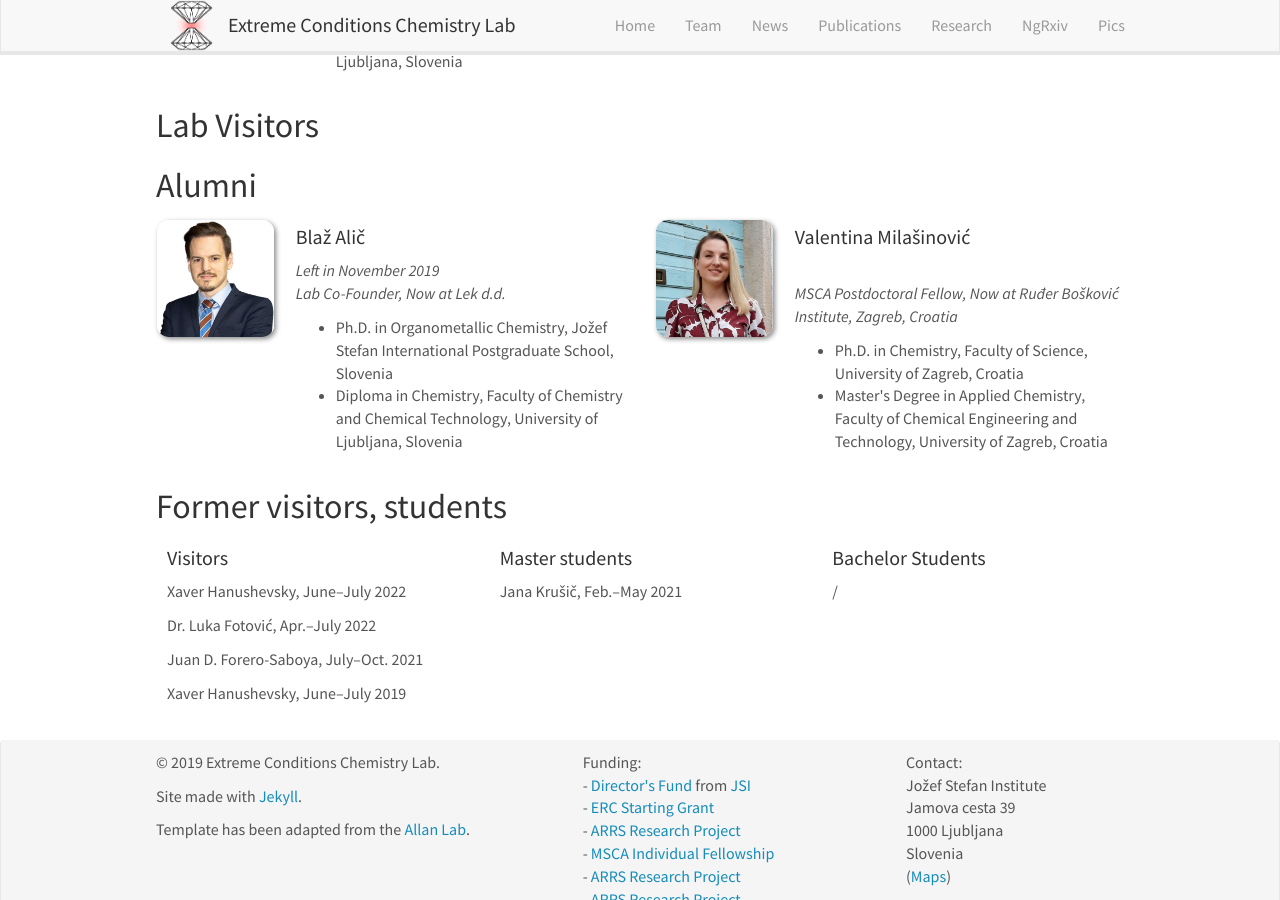
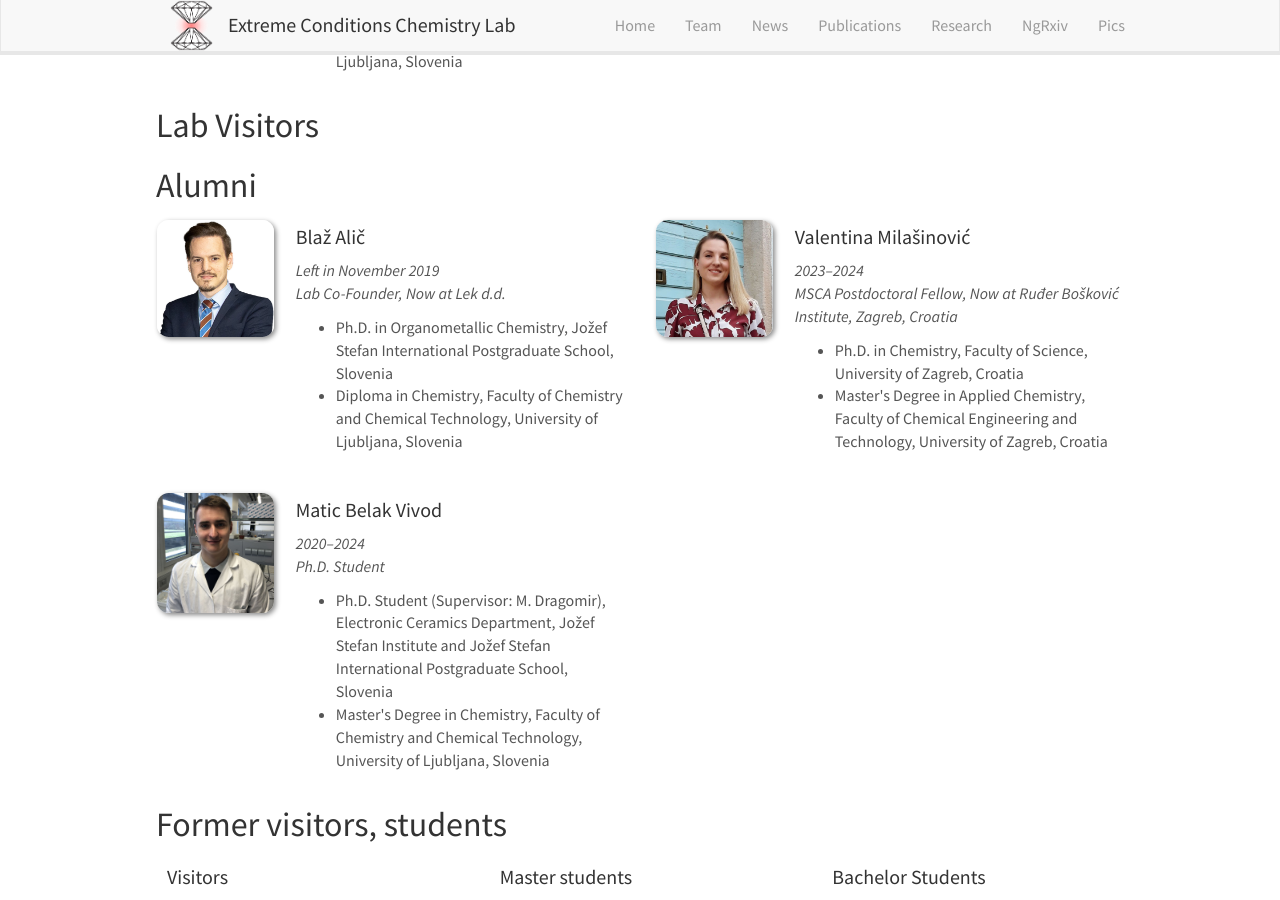
Before and after one commit to eccl-jsi/eccl-jsi.github.io, a Jekyll site: the page built from _pages/team.md, in a window 1280 px wide and 900 px high, scrolled down 1717 px. Built offline with Jekyll 4.4.1, drawn with Linux system fonts in a browser that asks for light colours; nearby versions of some CDN libraries.

Commit message:
Update alumni_members.yml

```diff
--- a/_data/alumni_members.yml
+++ b/_data/alumni_members.yml
@@ -11,9 +11,20 @@
 
 - name: Valentina Milašinović
   photo: Valentina.jpg
+  duration: 2023–2024
   info: MSCA Postdoctoral Fellow, Now at Ruđer Bošković Institute, Zagreb, Croatia
   email:
   ID: <a href='https://orcid.org/0000-0001-6761-876X'>ORCID</a>
   number_educ: 2
   education1: Ph.D. in Chemistry, Faculty of Science, University of Zagreb, Croatia
   education2: Master's Degree in Applied Chemistry, Faculty of Chemical Engineering and Technology, University of Zagreb, Croatia
+
+- name: Matic Belak Vivod
+  duration: 2020–2024
+  photo: Matic_Belak.jpg
+  info: Ph.D. Student
+  email: matic.belak@ijs.si
+  ID:
+  number_educ: 2
+  education1: Ph.D. Student (Supervisor&#58; M. Dragomir), Electronic Ceramics Department, Jožef Stefan Institute and Jožef Stefan International Postgraduate School, Slovenia
+  education2: Master's Degree in Chemistry, Faculty of Chemistry and Chemical Technology, University of Ljubljana, Slovenia
```
